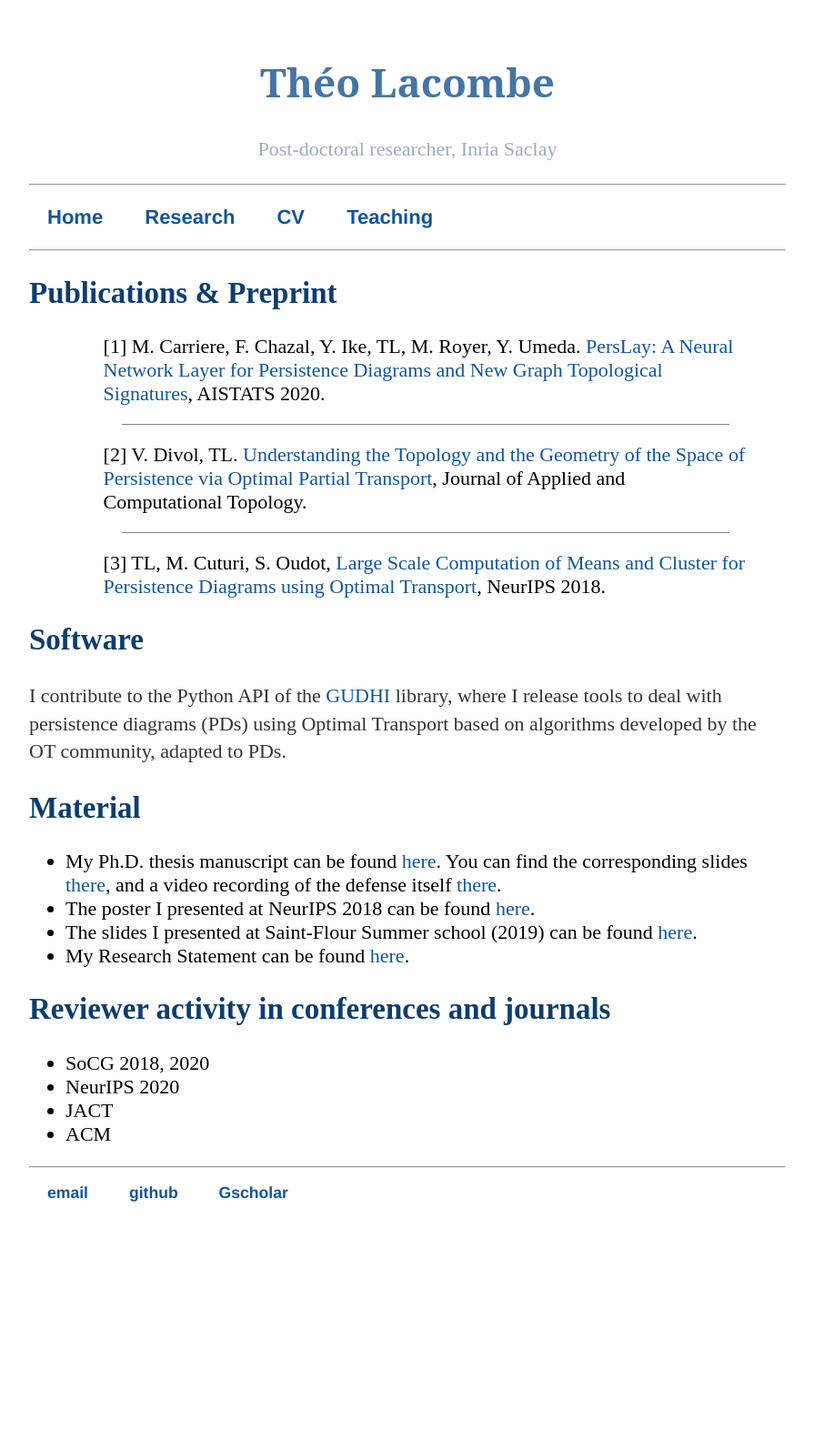
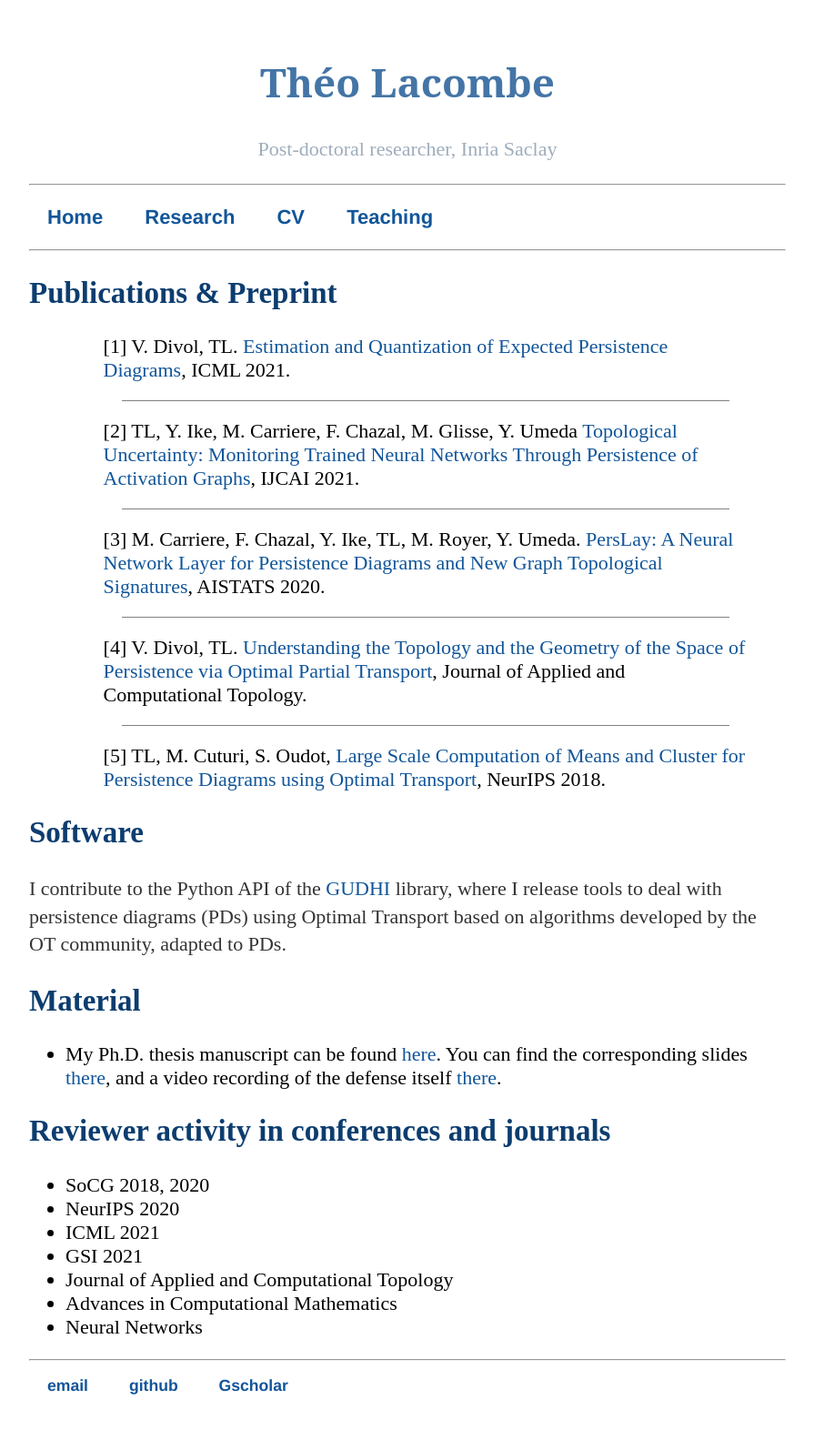
Before and after one commit to tlacombe/tlacombe.github.io, a Jekyll site: the page built from research/index.html, in a window 1280 px wide. Shown: the whole page at 91% size, without its empty margins (192-1087 px from the left). Built offline with Jekyll 4.4.1, drawn with Linux system fonts in a browser that asks for light colours; before the commit the page ends 1382 px from its top, so only the background shows below that.

Commit message:
updated publications list

```diff
--- a/research/index.html
+++ b/research/index.html
@@ -4,6 +4,8 @@ title: TL - Research
 ---
 <h2>Publications & Preprint</h2>
 	<ol class="publi">
+		<li> V. Divol, TL. <a href="https://arxiv.org/pdf/2105.04852.pdf">Estimation and Quantization of Expected Persistence Diagrams</a>, ICML 2021.</li>
+		<li> TL, Y. Ike, M. Carriere, F. Chazal, M. Glisse, Y. Umeda <a href="https://arxiv.org/pdf/2105.04404.pdf">Topological Uncertainty: Monitoring Trained Neural Networks Through Persistence of Activation Graphs</a>, IJCAI 2021.</li>
 		<li> M. Carriere, F. Chazal, Y. Ike, TL, M. Royer, Y. Umeda. <a href="https://arxiv.org/pdf/1904.09378.pdf">PersLay: A Neural Network Layer for Persistence Diagrams and New Graph Topological Signatures</a>, AISTATS 2020.</li>
 		<li> V. Divol, TL. <a href="https://arxiv.org/pdf/1901.03048.pdf">Understanding the Topology and the Geometry of the Space of Persistence via Optimal Partial Transport</a>, Journal of Applied and Computational Topology.</li>
 		<li class="last"> TL, M. Cuturi, S. Oudot, <a href="https://arxiv.org/pdf/1805.08331.pdf">Large Scale Computation of Means and Cluster for Persistence Diagrams using Optimal Transport</a>, NeurIPS 2018. </li>
@@ -17,15 +19,15 @@ title: TL - Research
 <h2>Material</h2>
 	<ul>
 		<li> My Ph.D. thesis manuscript can be found <a href="./material/these.pdf">here</a>. You can find the corresponding slides <a href="./material/soutenance.pdf">there</a>, and a video recording of the defense itself <a href="https://www.youtube.com/watch?v=4rGDZ_wNwkk">there</a>.</li>
-		<li> The poster I presented at NeurIPS 2018 can be found <a href="./material/poster_NIPS_2018.pdf">here</a>.</li>
-		<li> The slides I presented at Saint-Flour Summer school (2019) can be found <a href="./material/stflour_Lacombe.pdf">here</a>.</li>
-		<li> My Research Statement can be found <a href="./material/researchStatement.pdf">here</a>.</li>
 	</ul>
 
 <h2>Reviewer activity in conferences and journals</h2>
 	<ul>
 		<li> SoCG 2018, 2020 </li>
 		<li> NeurIPS 2020</li>
-		<li> JACT </li>
-		<li> ACM </li>
+		<li> ICML 2021</li>
+		<li> GSI 2021 </li>
+		<li> Journal of Applied and Computational Topology </li>
+		<li> Advances in Computational Mathematics </li>
+		<li> Neural Networks </li>
 	</ul>
```
Also changed, not shown: index.html (+3 -4 lines).
